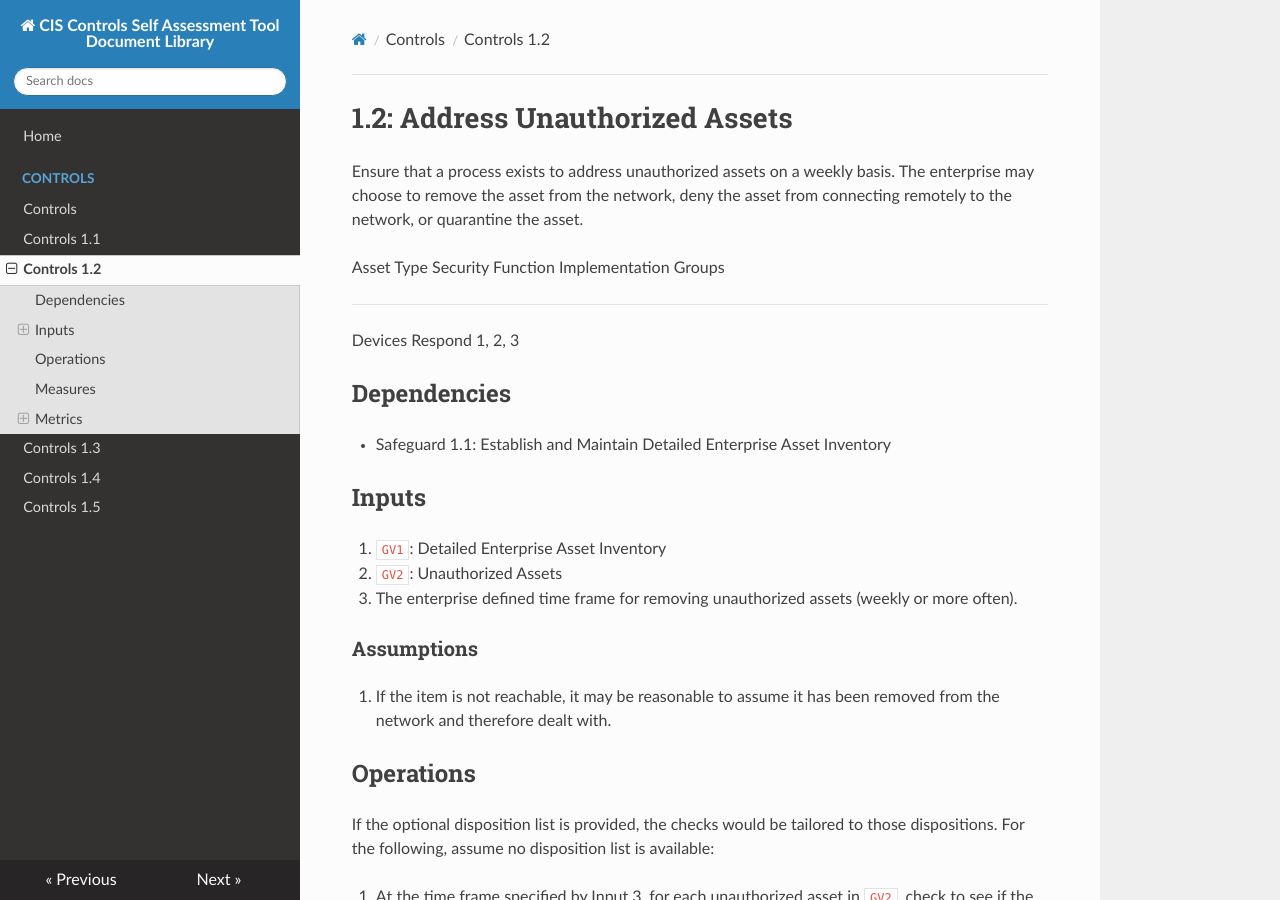
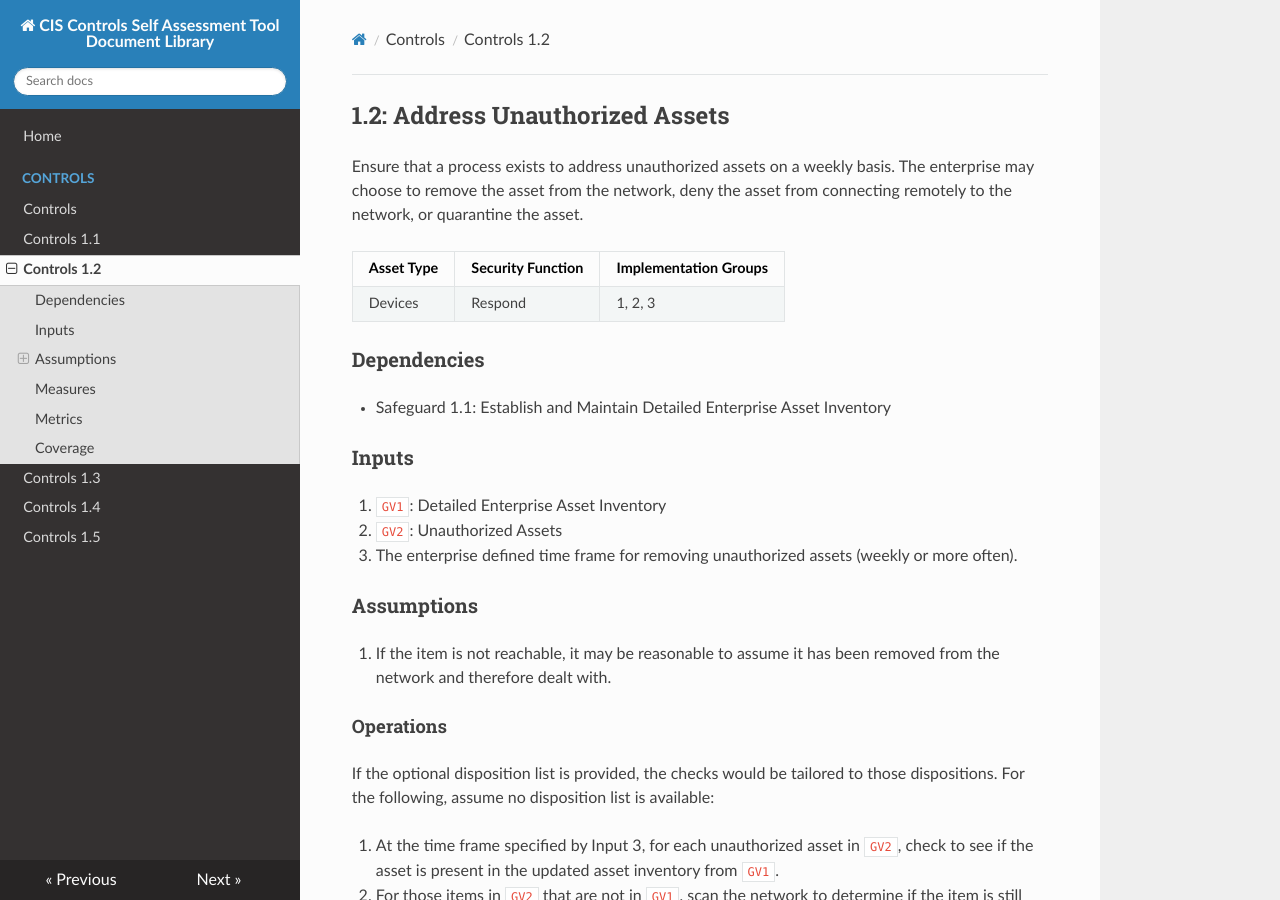
Before and after one commit to pswens/ControlsAssessmentSpecifications, an MkDocs documentation site: the page built from docs/source/control-1.2.md, in a window 1280 px wide and 900 px high. Built offline with MkDocs 1.6.1, drawn with Linux system fonts in a browser that asks for light colours; nearby versions of some CDN libraries.

Commit message:
Update control-1.2.md

```diff
--- a/docs/source/control-1.2.md
+++ b/docs/source/control-1.2.md
@@ -1,20 +1,20 @@
-# 1.2: Address Unauthorized Assets
+## 1.2: Address Unauthorized Assets
 
 Ensure that a process exists to address unauthorized assets on a weekly
 basis. The enterprise may choose to remove the asset from the network,
 deny the asset from connecting remotely to the network, or quarantine
 the asset.
 
-  Asset Type   Security Function   Implementation Groups
-  ------------ ------------------- -----------------------
-  Devices      Respond             1, 2, 3
+| Asset Type | Security Function | Implementation Groups |
+|------------|-------------------|------------------------|
+| Devices    | Respond        | 1, 2, 3                |
 
-## Dependencies
+### Dependencies
 
 -   Safeguard 1.1: Establish and Maintain Detailed Enterprise Asset
     Inventory
 
-## Inputs
+### Inputs
 
 1.  `GV1`: Detailed Enterprise Asset Inventory
 2.  `GV2`: Unauthorized Assets
@@ -26,7 +26,7 @@ the asset.
 1.  If the item is not reachable, it may be reasonable to assume it has
     been removed from the network and therefore dealt with.
 
-## Operations
+#### Operations
 
 If the optional disposition list is provided, the checks would be
 tailored to those dispositions. For the following, assume no disposition
@@ -41,7 +41,7 @@ list is available:
     2. Enumerate the items from `GV1` that are unreachable (M5)
 
 
-## Measures
+### Measures
 
 -   M1 = `GV1`
 -   M2 = Count of `GV2`
@@ -49,7 +49,7 @@ list is available:
 -   M4 = Count of items from `GV2` that are unreachable after scan
 -   M5 = Count of items from `GV1` that are unreachable after scan
 
-## Metrics
+### Metrics
 
 If M3 is greater than seven days, then this safeguard is measured at a 0
 and receives a failing score. The other metrics don\'t apply.
```
